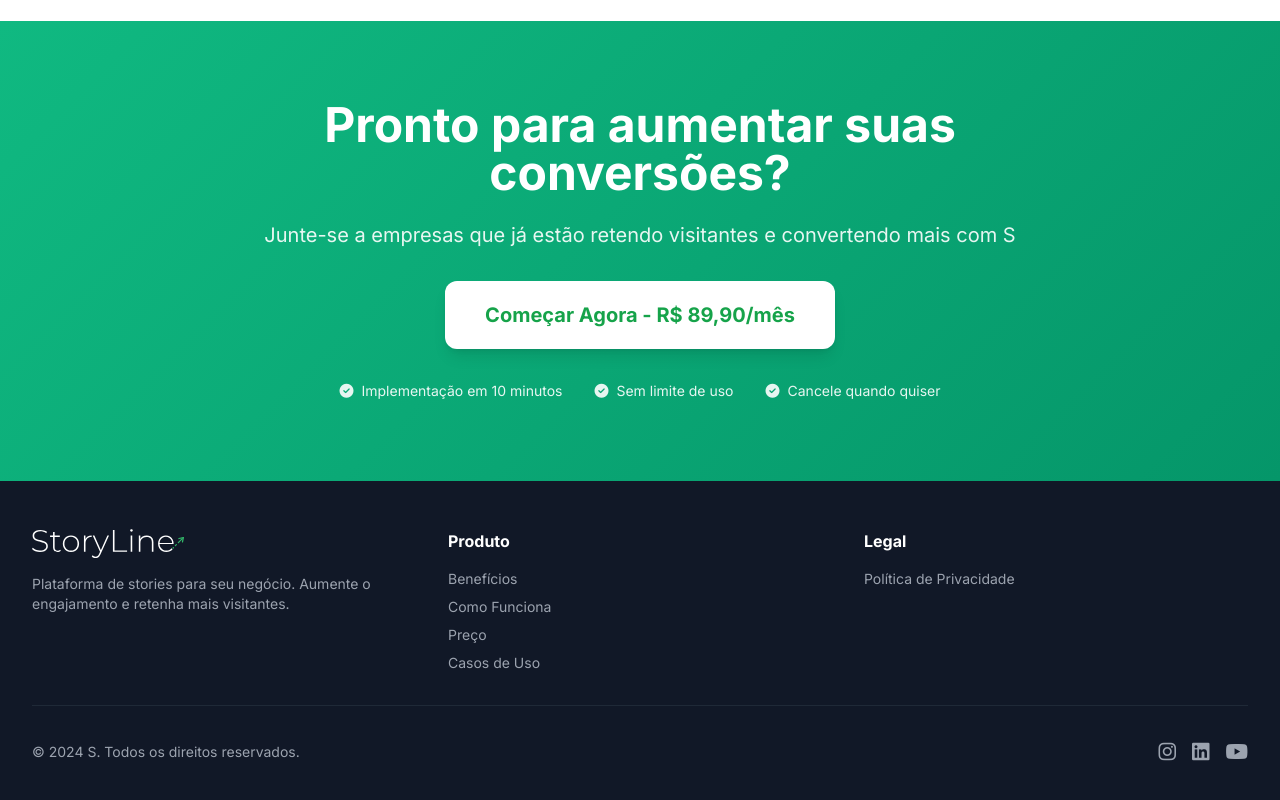
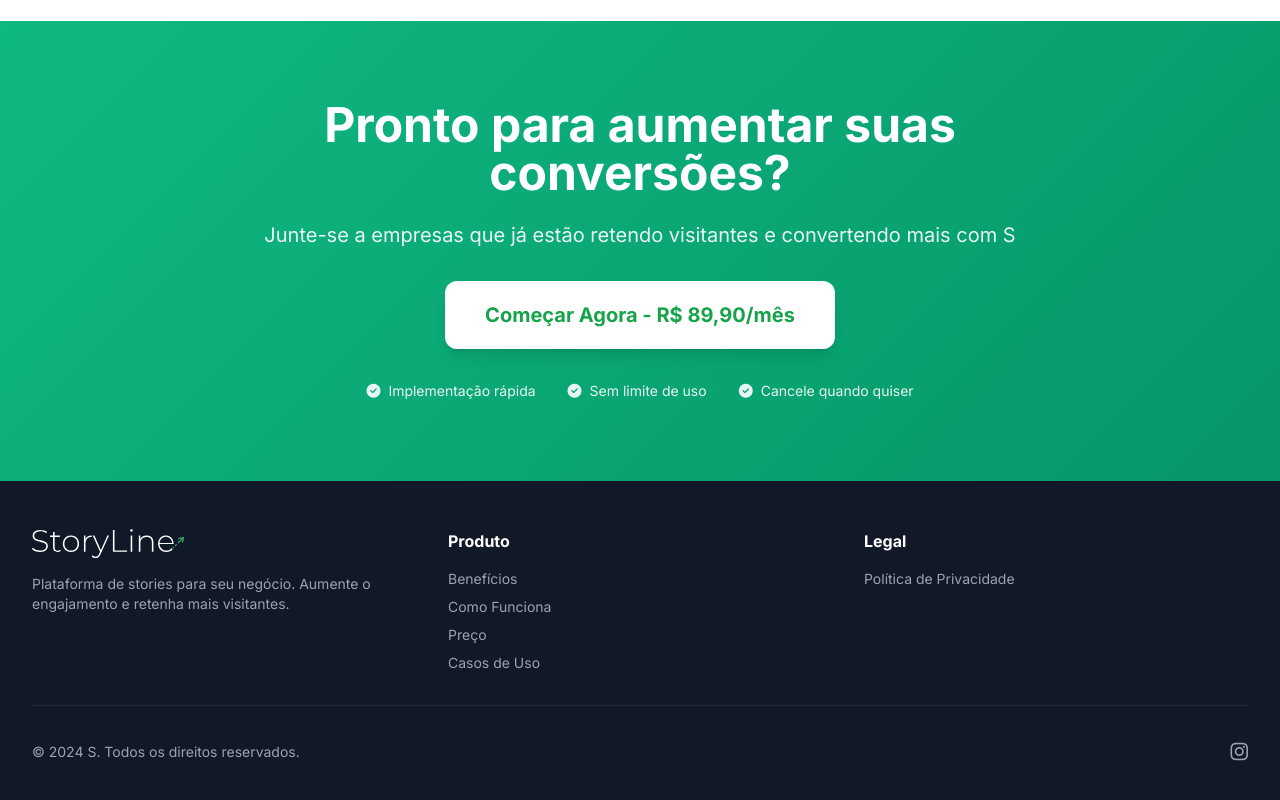
Before and after one commit to devinkel/stories-lp, a plain HTML site: page index.html in a window 1280 px wide. Shown: the part 8158-8958 px from the top of the page. Drawn offline with nearby package versions, Linux system fonts and the light colour scheme.

Commit message:
change appeal

```diff
--- a/index.html
+++ b/index.html
@@ -1134,7 +1134,7 @@
                 >
                     <div class="flex items-center gap-2">
                         <i class="fas fa-check-circle"></i>
-                        <span>Implementação em 10 minutos</span>
+                        <span>Implementação rápida</span>
                     </div>
                     <div class="flex items-center gap-2">
                         <i class="fas fa-check-circle"></i>
@@ -1243,12 +1243,6 @@
                         <a href="#" class="hover:text-white transition">
                             <i class="fab fa-instagram text-xl"></i>
                         </a>
-                        <a href="#" class="hover:text-white transition">
-                            <i class="fab fa-linkedin text-xl"></i>
-                        </a>
-                        <a href="#" class="hover:text-white transition">
-                            <i class="fab fa-youtube text-xl"></i>
-                        </a>
                     </div>
                 </div>
             </div>
```
